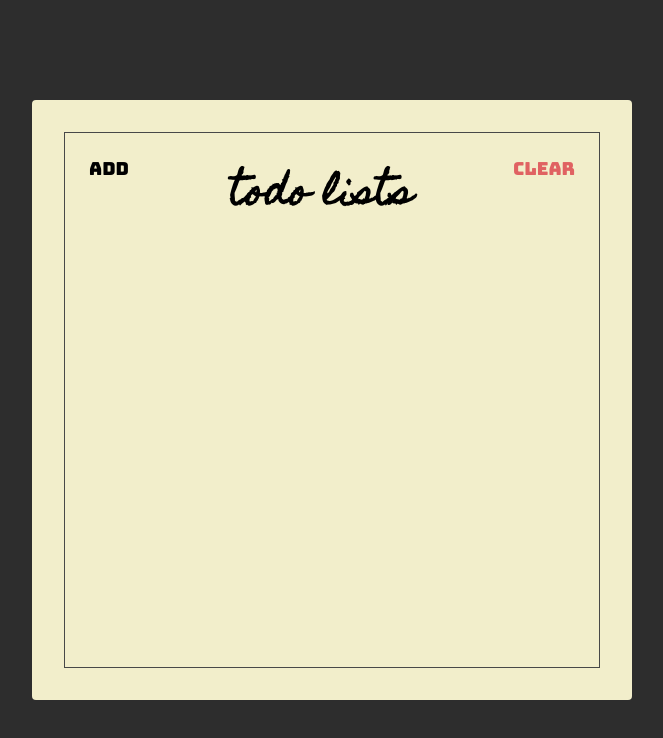
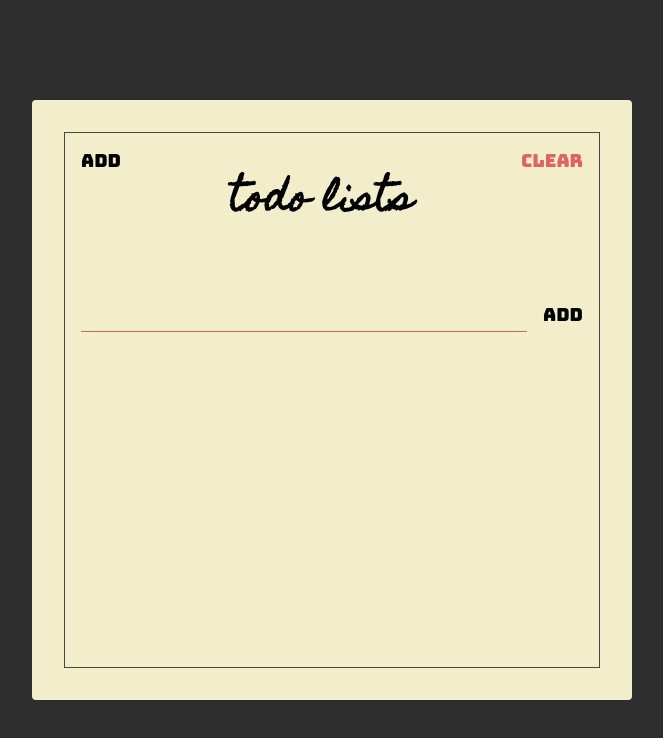
Before and after one commit to gilangp1/react-course, a website: page index.html in a window 1280 px wide. Shown: the whole page, without its empty margins (308-971 px from the left). Drawn offline with Linux system fonts and the light colour scheme.

Commit message:
membuat add todo section

```diff
--- a/index.html
+++ b/index.html
@@ -14,11 +14,18 @@
   <body>
     <div class="container">
       <div class="frame">
-        <div class="header">
+        <section class="header">
           <button class="header-btn">Add</button>
           <h1 class="header-title">Todo Lists</h1>
           <button class="header-btn main-red-color">Clear</button>
-        </div>
+        </section>
+
+        <section class="add">
+          <form class="add-form">
+            <input type="text" class="add-input" />
+            <button class="add-btn">Add</button>
+          </form>
+        </section>
       </div>
     </div>
   </body>
--- a/styles.css
+++ b/styles.css
@@ -66,9 +66,47 @@ html {
   font-size: 1.8rem;
   font-family: "Bungee", sans-serif;
 
-  padding: 24px;
+  padding: 16px;
 
-  background: none;
-  border: none;
-  outline: none;
+  background: unset;
+  border: unset;
+  outline: unset;
+  cursor: pointer;
 }
+
+.add {
+  padding: 16px;
+}
+
+.add-form {
+  display: flex;
+  align-items: center;
+}
+
+.add-input {
+  background: unset;
+  border: unset;
+  padding: 0px 64px;
+
+  flex: 1;
+
+  border-bottom: 1px solid var(--main-red-color);
+  outline: unset;
+
+  font-family: "Homemade Apple", sans-serif;
+  font-size: 16px;
+  text-transform: lowercase;
+}
+
+.add-btn {
+  font-size: 1.8rem;
+  font-family: "Bungee", sans-serif;
+
+  background: unset;
+  border: unset;
+  outline: unset;
+
+  padding: 16px;
+  padding-right: unset;
+  cursor: pointer;
+}
```
